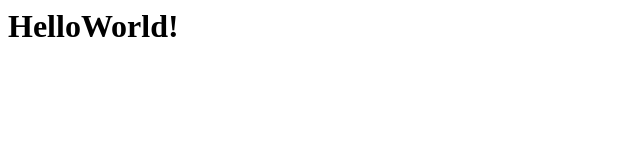
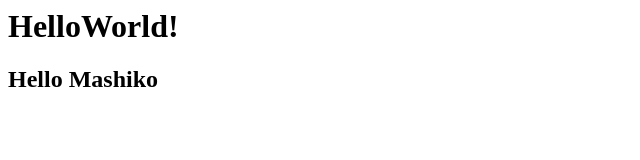
Before and after one commit to taki-d/WebPageTest, a plain HTML site: page index.html in a window 1280 px wide. Shown: the whole page, without its empty margins (0-640 px from the left). Drawn offline with Linux system fonts and the light colour scheme.

Commit message:
Update index.html

```diff
--- a/index.html
+++ b/index.html
@@ -1 +1,2 @@
 <h1>HelloWorld!</h1>
+<h2>Hello Mashiko</h2>
```
